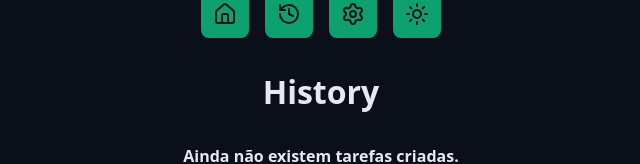
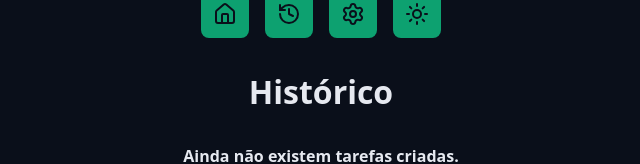
Before and after one commit to johny83br/chronos-pomodoro, a React (Vite) app: page /history in a window 1280 px wide. Shown: the part 231-395 px from the top of the page, without its empty margins (319-959 px from the left). Built offline with nearby package versions, Linux system fonts and the light colour scheme.

Commit message:
Ajuste no título

```diff
--- a/src/pages/History/index.tsx
+++ b/src/pages/History/index.tsx
@@ -80,7 +80,7 @@ export function History() {
     <MainTemplate>
       <Container>
         <Heading>
-          <span>History</span>
+          <span>Histórico</span>
           {hasTasks && (
             <span className={styles.buttonContainer}>
               <Button
```
